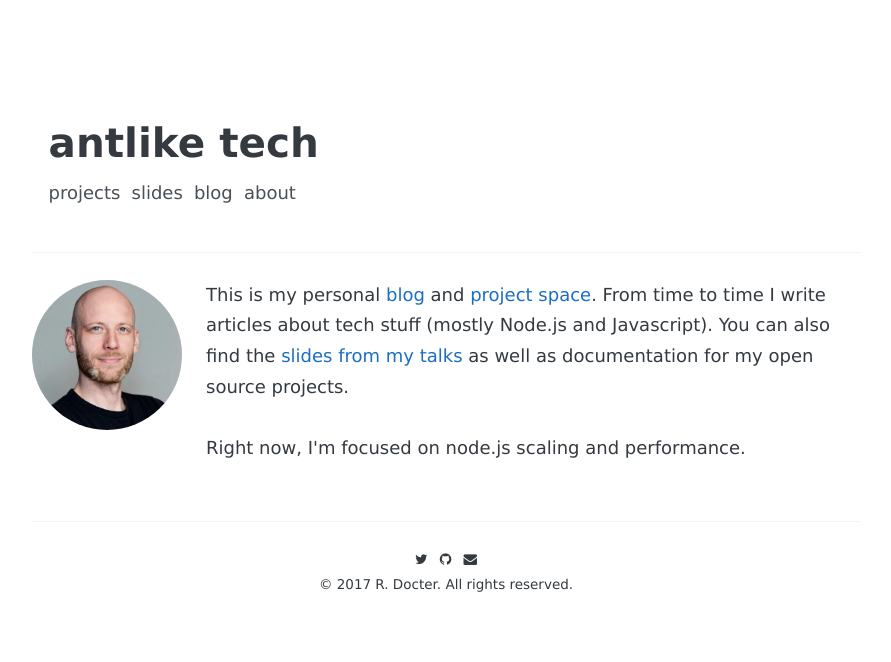
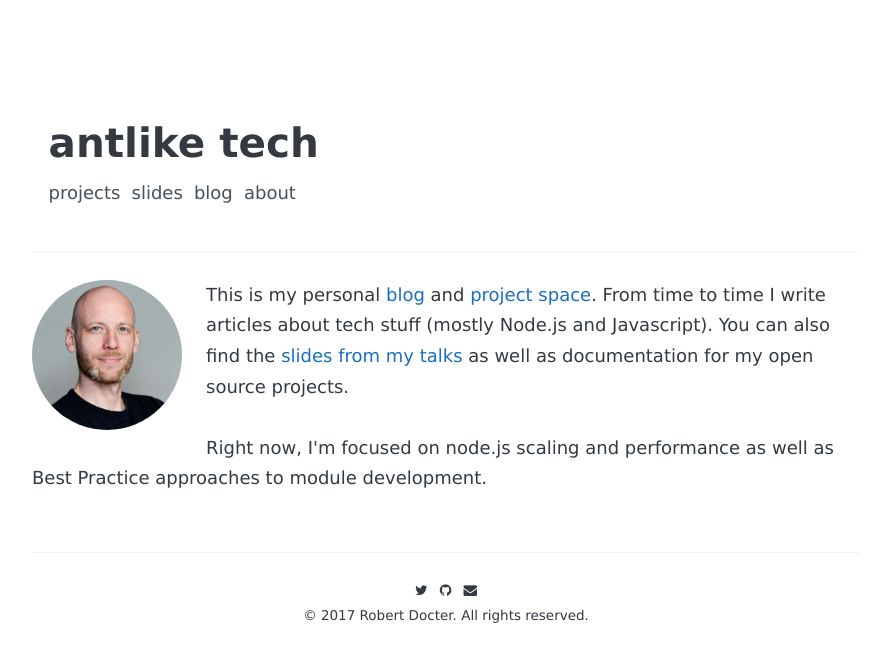
Before and after one commit to thegitm8/thegitm8.github.io, a Jekyll site: the page built from index.html, in a window 1280 px wide. Shown: the top 662 px of the page, without its empty margins (194-1085 px from the left). Built offline with Jekyll 4.4.1, drawn with Linux system fonts in a browser that asks for light colours; some web fonts are replaced; part of the change alters nothing that is shown.

```diff
--- a/_config.yml
+++ b/_config.yml
@@ -1,44 +1,21 @@
-# Welcome to Jekyll!
-#
-# This config file is meant for settings that affect your whole blog, values
-# which you are expected to set up once and rarely edit after that. If you find
-# yourself editing this file very often, consider using Jekyll's data files
-# feature for the data you need to update frequently.
-#
-# For technical reasons, this file is *NOT* reloaded automatically when you use
-# 'bundle exec jekyll serve'. If you change this file, please restart the server process.
-
-# Site settings
-# These are used to personalize your new site. If you look in the HTML files,
-# you will see them accessed via {{ site.title }}, {{ site.email }}, and so on.
-# You can create any custom variable you would like, and they will be accessible
-# in the templates via {{ site.myvariable }}.
 name: antlike tech
 title: antlike Tech
 email: website@antlike.tech
-
-
 description: >
-  My personal blog and project space. From time to time writing articles about tech stuff
-  (mostly node.js and javascript). You can also find the slides from my meetup talks as well
+  Robert Docters personal blog and project space. Javascript and Node.js articles and tutorials, local meetup slides and videos as well
   as documentation for my open source projects.
 baseurl: ""
 permalink: /blog/:title.html
 url: "http://www.antlike.tech"
-# url: "http://localhost:4000"
-excerpt_separator: <!--more-->
 
 author:
   name: Robert Docter
+  image: /assets/images/robert_docter_antlike_tech_portrait.jpg
   twitter: gitm8
   github: thegitm8
   email: website@antlike.tech
 
-copyright:
-  year: 2017
-  name: R. Docter
-  email: mail@antlike.tech
-
+# Navigation
 nav:
   - name: "Projects"
     url: "/projects"
@@ -49,13 +26,14 @@ nav:
   - name: "About"
     url: "/about"
 
-
+# Blog settings
 paginate: 3
 paginate_path: /blog/page:num/
 
+excerpt_separator: <!--more-->
+
 # Build settings
 markdown: kramdown
-# theme: jekyll-theme-minimal
 gems:
   - jekyll-feed
 exclude:
--- a/_includes/footer.html
+++ b/_includes/footer.html
@@ -63,5 +63,5 @@
     {% endif %}
 
   </div>
-  © {{ site.copyright.year }} {{ site.copyright.name }}. All rights reserved.
+  © 2017 {{ site.author.name }}. All rights reserved.
 </div>
--- a/_includes/head.html
+++ b/_includes/head.html
@@ -1,6 +1,28 @@
 <head>
     <meta charset="utf-8">
+
     <meta name="viewport" content="width=device-width, initial-scale=1">
+    <meta name="description" content="{{site.description}}">
+    <meta name="author" content="{{site.author.name}}">
+
+    <!-- Twiter Cards -->
+    <meta name="twitter:card" content="summary" />
+    <meta name="twitter:site" content="@{{site.author.twitter}}" />
+    <meta name="twitter:title" content="{% if page.title %}{{ page.title }}{% else %}{{ site.name }}{% endif %}" />
+    <meta name="twitter:description" content="{% if page.description %}{{ page.description }}{% else %}{{ site.description }}{% endif %}" />
+    <meta name="twitter:image" content="{{ site.author.image | prepend: site.url }}" />
+
+    <!-- Facebook Open Graph -->
+    <meta property=”og:title” content=”{% if page.title %}{{ page.title }}{% else %}{{ site.name }}{% endif %}”/>
+    <meta property=”og:type” content=”article”/>
+    <meta property=”og:image” content=”{{ site.author.image | prepend: site.url }}”/>
+    <meta property=”og:url” content=”{% if page.url %}{{ page.url }}{% else %}{{ site.url }}{% endif %}”/>
+    <meta property=”og:description” content=”{% if page.description %}{{ page.description }}{% else %}{{ site.description }}{% endif %}”/>
+    <!-- <meta property=”fb:admins” content=”USER_ID”/> -->
+
+    <!-- Google -->
+    <link rel=”author” href=”https://plus.google.com/113844560148227110939”/>
+
     <title>{% if page.title %}{{ page.title }}{% else %}{{ site.name }}{% endif %}</title>
 
     <!-- CSS -->
@@ -13,7 +35,6 @@
 
     <link rel="alternate" type="application/rss+xml" title="RSS Feed for {{ site.name }}" href="{{ site.baseurl }}/feed.xml" />
 
-
     {% include google-analytics.html %}
 
 </head>
--- a/index.html
+++ b/index.html
@@ -1,9 +1,10 @@
 ---
 layout: default
+title: "antLike.tech homepage"
 ---
 <p>
 	<img
-		src="{{ "/assets/images/robert_docter_antlike_tech_portrait.jpg" | prepend: site.url }}"
+		src="{{ site.author.image | prepend: site.url }}"
 		alt="Robert Docter <mail@antlike.tech> (http://www.antlike.tech)"
 		id="indexPagePortrait"
 		width="150px"
@@ -12,6 +13,6 @@ layout: default
 
 	This is my personal <a href="{{ "/blog" | prepend: site.url }}">blog</a> and <a href="{{ "/projects" | prepend: site.url }}">project space</a>. From time to time I write articles about tech stuff (mostly Node.js and Javascript). You can also find the <a href="{{ "/slides" | prepend: site.url }}">slides from my talks</a> as well as documentation for my open source projects.
 	<br /><br />
-	Right now, I'm focused on node.js scaling and performance.
+	Right now, I'm focused on node.js scaling and performance as well as Best Practice approaches to module development.
 	<br /><br />
 </p>
```
Lines whose indentation alone changed are shown as unchanged.
